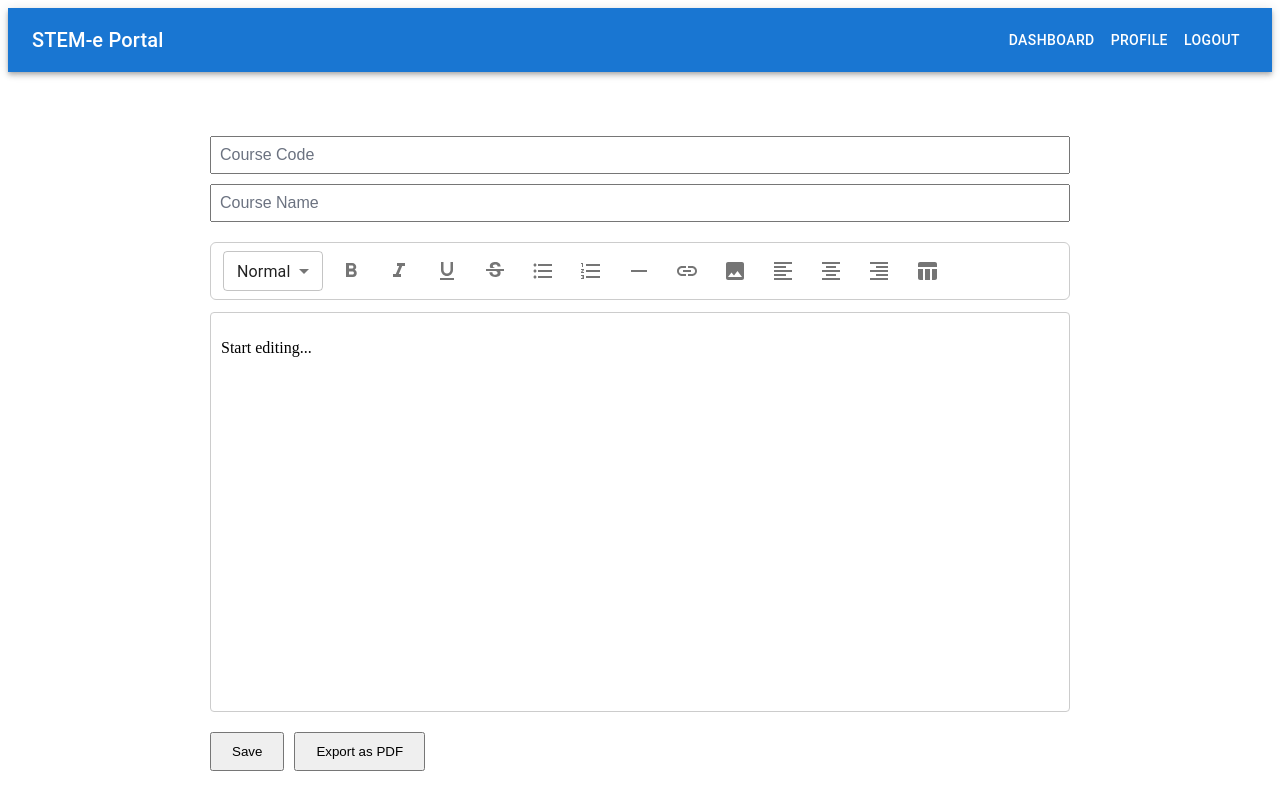
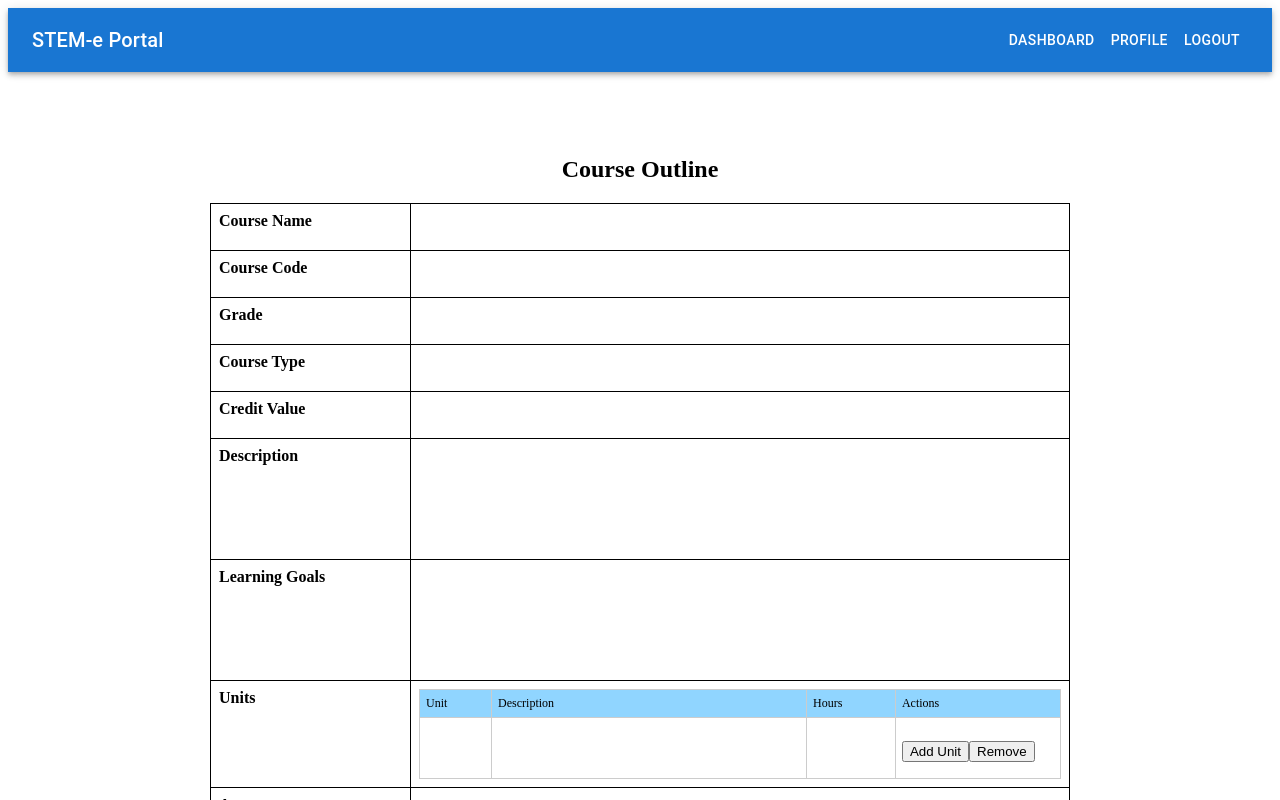
Before and after one commit to pterdactyl/steme-portal, a React (Create React App) app: page /edit in a window 1280 px wide. Shown: the top 800 px of the page. Built offline with nearby package versions, Linux system fonts and the light colour scheme; no server answers; the database is empty; sample sign-in values are in the browser's storage.

Commit message:
Update teacher course outline

```diff
--- a/src/pages/EditOutline.js
+++ b/src/pages/EditOutline.js
@@ -1,238 +1,324 @@
-import React, { useState, useEffect } from "react";
-import { useEditor, EditorContent } from "@tiptap/react";
-import StarterKit from "@tiptap/starter-kit";
-import Underline from "@tiptap/extension-underline";
-import TextAlign from "@tiptap/extension-text-align";
-import Image from "@tiptap/extension-image";
-import Link from "@tiptap/extension-link";
-import Table from "@tiptap/extension-table";
-import TableRow from "@tiptap/extension-table-row";
-import TableCell from "@tiptap/extension-table-cell";
-import TableHeader from "@tiptap/extension-table-header";
-import html2pdf from "html2pdf.js";
-import "../App.css";
-
-import {
-  FormatBold,
-  FormatItalic,
-  FormatUnderlined,
-  StrikethroughS,
-  FormatListBulleted,
-  FormatListNumbered,
-  HorizontalRule,
-  Link as LinkIcon,
-  Image as ImageIcon,
-  FormatAlignLeft,
-  FormatAlignCenter,
-  FormatAlignRight,
-  TableChart,
-} from "@mui/icons-material";
-
-import { IconButton, Select, MenuItem } from "@mui/material";
+import React, { useState } from "react";
+import { db } from "../Auth/firebase";
+import { doc, setDoc } from "firebase/firestore";
 
 export default function EditOutline() {
-  const [courseCode, setCourseCode] = useState("");
-  const [courseName, setCourseName] = useState("");
-
-  const editor = useEditor({
-    extensions: [
-      StarterKit.configure({
-        heading: { levels: [1, 2, 3] },
-      }),
-      Underline,
-      TextAlign.configure({
-        types: ["heading", "paragraph"],
-      }),
-      Link,
-      Image,
-      Table.configure({ resizable: true }),
-      TableRow,
-      TableHeader,
-      TableCell,
-    ],
-    content: `<p>Start editing...</p>`,
+  const [outline, setOutline] = useState({
+    courseCode: "",
+    courseName: "",
+    grade: "",
+    courseType: "",
+    credit: "",
+    description: "",
+    learningGoals: "",
+    assessment: "",
   });
 
-  useEffect(() => {
-    const savedData = localStorage.getItem("course_ENG1D_full");
-    if (savedData) {
-      const parsed = JSON.parse(savedData);
-      setCourseCode(parsed.courseCode || "");
-      setCourseName(parsed.courseName || "");
-      if (editor && parsed.outlineContent) {
-        editor.commands.setContent(parsed.outlineContent);
+  const [units, setUnits] = useState([{
+    unitNum: "",
+    unitDescription: "",
+    unitHours:""
+  }]);
+
+  React.useEffect(() => {
+  const savedOutline = localStorage.getItem("courseOutline");
+  const savedUnits = localStorage.getItem("courseOutlineUnits");
+  if (savedOutline) {
+    setOutline(JSON.parse(savedOutline));
   }
+  if (savedUnits) {
+    setUnits(JSON.parse(savedUnits));
   }
-  }, [editor]);
+  }, []);
 
-  const handleSave = () => {
-    if (!editor) return;
-    const dataToSave = {
-      courseCode,
-      courseName,
-      outlineContent: editor.getHTML(),
+  React.useEffect(() => {
+  const textareas = document.querySelectorAll("textarea");
+  textareas.forEach((ta) => {
+    ta.style.height = "auto";
+    ta.style.height = `${ta.scrollHeight}px`;
+  });
+  }, [outline]);
+
+
+  const handleChange = (key, value) => {
+    setOutline((prev) => ({ ...prev, [key]: value }));
   };
-    localStorage.setItem("course_ENG1D_full", JSON.stringify(dataToSave));
+
+  const addUnit = () => {
+    setUnits([...units, { title: "", description: "" }]);
+  };
+
+  const removeUnit = (index) => {
+    setUnits(units.filter((_, i) => i !== index));
+  };
+
+  const updateUnit = (index, field, value) => {
+    const newUnits = [...units];
+    newUnits[index][field] = value;
+    setUnits(newUnits);
+  };
+
+  const handleSaveLocal = () => {
+    localStorage.setItem("courseOutline", JSON.stringify(outline));
+    localStorage.setItem("courseOutlineUnits", JSON.stringify(units));
     alert("Saved locally!");
   };
 
-  const handleExportPDF = () => {
-    if (!editor) return;
-
-    const html = `
-      <h1>${courseCode} - ${courseName}</h1>
-      ${editor.getHTML()}
-    `;
-
-    const container = document.createElement("div");
-    container.style.width = "794px";
-    container.style.minHeight = "1122px";
-    container.style.padding = "40px 60px";
-    container.style.fontFamily = "'Times New Roman', serif";
-    container.style.fontSize = "12pt";
-    container.style.lineHeight = "1.5";
-    container.style.background = "white";
-    container.innerHTML = html;
-
-    html2pdf()
-      .set({
-        margin: 0,
-        filename: `${courseCode || "course-outline"}.pdf`,
-        image: { type: "jpeg", quality: 0.98 },
-        html2canvas: { scale: 2, useCORS: true },
-        jsPDF: { unit: "pt", format: "a4", orientation: "portrait" },
-      })
-      .from(container)
-      .save();
+  const handleSaveToFirestore = async () => {
+    try {
+      const docRef = doc(db, "courseOutlines", outline.courseCode || "defaultCode");
+      await setDoc(docRef, {
+        ...outline,
+        units,
+        timestamp: new Date(),
+      });
+      alert("Saved to Firestore!");
+    } catch (error) {
+      console.error("Firestore Save Error:", error.code, error.message);
+      alert(`Failed to save: ${error.message}`);
+    }
   };
-
-  if (!editor) return null;
 
   return (
     <div style={{ maxWidth: 900, margin: "20px auto", padding: 20 }}>
-      {/* Inputs */}
+      <h2 style={{ textAlign: "center" }}>Course Outline</h2>
+      <table style={{ width: "100%", borderCollapse: "collapse", marginBottom: 20 }}>
+        <tbody>
+          <tr>
+            <td style={leftSide}><strong>Course Name</strong></td>
+            <td style={cellStyle}>
               <input
                 type="text"
-        placeholder="Course Code"
-        value={courseCode}
-        onChange={(e) => setCourseCode(e.target.value)}
-        style={{ width: "100%", padding: 8, marginBottom: 10, fontSize: 16 }}
+                value={outline.courseName}
+                onChange={(e) => handleChange("courseName", e.target.value)}
+                style={inputStyle}
               />
+            </td>
+          </tr>
+          <tr>
+            <td style={leftSide}><strong>Course Code</strong></td>
+            <td style={cellStyle}>
               <input
                 type="text"
-        placeholder="Course Name"
-        value={courseName}
-        onChange={(e) => setCourseName(e.target.value)}
-        style={{ width: "100%", padding: 8, marginBottom: 20, fontSize: 16 }}
+                value={outline.courseCode}
+                onChange={(e) => handleChange("courseCode", e.target.value)}
+                style={inputStyle}
               />
+            </td>
+          </tr>
+          <tr>
+            <td style={leftSide}><strong>Grade</strong></td>
+            <td style={cellStyle}>
+              <input
+                type="text"
+                value={outline.grade}
+                onChange={(e) => handleChange("grade", e.target.value)}
+                style={inputStyle}
+              />
+            </td>
+          </tr>
+          <tr>
+            <td style={leftSide}><strong>Course Type</strong></td>
+            <td style={cellStyle}>
+              <input
+                type="text"
+                value={outline.courseType}
+                onChange={(e) => handleChange("courseType", e.target.value)}
+                style={inputStyle}
+              />
+            </td>
+          </tr>
+          <tr>
+            <td style={leftSide}><strong>Credit Value</strong></td>
+            <td style={cellStyle}>
+              <input
+                type="text"
+                value={outline.credit}
+                onChange={(e) => handleChange("credit", e.target.value)}
+                style={inputStyle}
+              />
+            </td>
+          </tr>
+          <tr>
+            <td style={leftSide}><strong>Description</strong></td>
+            <td style={cellStyle}>
+              <textarea
+                value={outline.description}
+                onChange={(e) => handleChange("description", e.target.value)}
+                onInput={(e) => {
+                  e.target.style.height = "auto";
+                  e.target.style.height = `${e.target.scrollHeight}px`;
+                }}
+                style={textareaStyle}
+              />
+            </td>
+          </tr>
+          <tr>
+            <td style={leftSide}><strong>Learning Goals</strong></td>
+            <td style={cellStyle}>
+              <textarea
+                value={outline.learningGoals}
+                onChange={(e) => handleChange("learningGoals", e.target.value)}
+                onInput={(e) => {
+                  e.target.style.height = "auto";
+                  e.target.style.height = `${e.target.scrollHeight}px`;
+                }}
+                style={textareaStyle}
+              />
+            </td>
+          </tr>
+          <tr>
+            <td style={leftSide}><strong>Units</strong></td>
+            <td style={cellStyle}>
+              <table style={{ width: "100%", borderCollapse: "collapse" }}>
+                <thead>
+                  <tr>
+                    <td style={subHeaderStyle}>Unit</td>
+                    <td style={subHeaderStyle}>Description</td>
+                    <td style={subHeaderStyle}>Hours</td>
+                    <td style={subHeaderStyle}>Actions</td>
+                  </tr>
+                </thead>
+                <tbody>
+                  {units.map((unit, index) => (
+                    <tr key={index}>
+                      <td style={unitColumn}>
+                        <input
+                          type="text"
+                          value={unit.unitNum}
+                          onChange={(e) => updateUnit(index, "unit", e.target.value)}
+                          style={inputStyle}
+                        />
+                      </td>
+                      <td style={descriptionColumn}>
+                        <textarea
+                          value={unit.unitDescription}
+                          onChange={(e) => handleChange("unit description", e.target.value)}
+                          onInput={(e) => {
+                            e.target.style.height = "auto";
+                            e.target.style.height = `${e.target.scrollHeight}px`;
+                          }}
+                          style={unitDescription}
+                        />
+                      </td>
+                      <td style={hoursColumn}>
+                        <input
+                          type="text"
+                          value={unit.unitHours}
+                          onChange={(e) => updateUnit(index, "hours", e.target.value)}
+                          style={inputStyle}
+                        />
+                      </td>
+                      <td style={actionColumn}>
+                        <button onClick={addUnit} style={{ marginTop: "8px" }}>
+                          Add Unit
+                        </button>
+                        <button onClick={() => removeUnit(index)}>Remove</button>
+                      </td>
+                    </tr>
+                  ))}
+                </tbody>
+              </table>
+            </td>
+          </tr>
+          <tr>
+            <td style={leftSide}><strong>Assessment</strong></td>
+            <td style={cellStyle}>
+              <textarea
+                value={outline.assessment}
+                onChange={(e) => handleChange("assessment", e.target.value)}
+                onInput={(e) => {
+                  e.target.style.height = "auto";
+                  e.target.style.height = `${e.target.scrollHeight}px`;
+                }}
+                style={textareaStyle}
+              />
+            </td>
+          </tr>
+        </tbody>
+      </table>
 
-      {/* Toolbar */}
-      <div
-        style={{
-          marginBottom: 12,
-          padding: "8px 12px",
-          borderRadius: 6,
-          border: "1px solid #ccc",
-          background: "#fff",
-          display: "flex",
-          flexWrap: "wrap",
-          gap: 8,
-          alignItems: "center",
-        }}
-      >
-        <Select
-          value={
-            editor.isActive("heading", { level: 1 })
-              ? "h1"
-              : editor.isActive("heading", { level: 2 })
-              ? "h2"
-              : editor.isActive("heading", { level: 3 })
-              ? "h3"
-              : "paragraph"
-          }
-          onChange={(e) => {
-            const value = e.target.value;
-            const chain = editor.chain().focus();
-            if (value === "paragraph") {
-              chain.setParagraph().run();
-            } else {
-              const level = parseInt(value.replace("h", ""), 10);
-              chain.toggleHeading({ level }).run();
-            }
-          }}
-          size="small"
-        >
+      <button onClick={handleSaveToFirestore} style={{ padding: "10px 20px" }}>
+        Save to Firestore
+      </button>
 
-          <MenuItem value="paragraph">Normal</MenuItem>
-          <MenuItem value="h1">Heading 1</MenuItem>
-          <MenuItem value="h2">Heading 2</MenuItem>
-          <MenuItem value="h3">Heading 3</MenuItem>
-        </Select>
+      <button onClick={handleSaveLocal} style={{ padding: "10px 20px" }}>
+        Save Locally
+      </button>
 
-        {/* Format Buttons */}
-        <IconButton onClick={() => editor.chain().focus().toggleBold().run()} color={editor.isActive("bold") ? "primary" : "default"}><FormatBold /></IconButton>
-        <IconButton onClick={() => editor.chain().focus().toggleItalic().run()} color={editor.isActive("italic") ? "primary" : "default"}><FormatItalic /></IconButton>
-        <IconButton onClick={() => editor.chain().focus().toggleUnderline().run()} color={editor.isActive("underline") ? "primary" : "default"}><FormatUnderlined /></IconButton>
-        <IconButton onClick={() => editor.chain().focus().toggleStrike().run()} color={editor.isActive("strike") ? "primary" : "default"}><StrikethroughS /></IconButton>
-
-        {/* Lists */}
-        <IconButton onClick={() => editor.chain().focus().toggleBulletList().run()} color={editor.isActive("bulletList") ? "primary" : "default"}><FormatListBulleted /></IconButton>
-        <IconButton onClick={() => editor.chain().focus().toggleOrderedList().run()} color={editor.isActive("orderedList") ? "primary" : "default"}><FormatListNumbered /></IconButton>
-
-        {/* Horizontal Rule */}
-        <IconButton onClick={() => editor.chain().focus().setHorizontalRule().run()}><HorizontalRule /></IconButton>
-
-        {/* Link & Image */}
-        <IconButton
-          onClick={() => {
-            const url = prompt("Enter URL");
-            if (url) editor.chain().focus().extendMarkRange("link").setLink({ href: url }).run();
-          }}
-          color={editor.isActive("link") ? "primary" : "default"}
-        >
-          <LinkIcon />
-        </IconButton>
-
-        <IconButton
-          onClick={() => {
-            const url = prompt("Enter image URL");
-            if (url) editor.chain().focus().setImage({ src: url }).run();
-          }}
-        >
-          <ImageIcon />
-        </IconButton>
-
-        {/* Align */}
-        <IconButton onClick={() => editor.chain().focus().setTextAlign("left").run()} color={editor.isActive({ textAlign: "left" }) ? "primary" : "default"}><FormatAlignLeft /></IconButton>
-        <IconButton onClick={() => editor.chain().focus().setTextAlign("center").run()} color={editor.isActive({ textAlign: "center" }) ? "primary" : "default"}><FormatAlignCenter /></IconButton>
-        <IconButton onClick={() => editor.chain().focus().setTextAlign("right").run()} color={editor.isActive({ textAlign: "right" }) ? "primary" : "default"}><FormatAlignRight /></IconButton>
-
-        {/* Table */}
-        <IconButton onClick={() => editor.chain().focus().insertTable({ rows: 3, cols: 3, withHeaderRow: true }).run()}><TableChart /></IconButton>
-      </div>
-
-      {/* Editor */}
-      <EditorContent
-        editor={editor}
-        style={{
-          border: "1px solid #ccc",
-          borderRadius: 4,
-          minHeight: 400,
-          padding: 10,
-          backgroundColor: "white",
-          marginBottom: 20,
-        }}
-      />
-
-      {/* Save & Export Buttons */}
-      <div style={{ display: "flex", gap: 10 }}>
-        <button onClick={handleSave} style={{ padding: "10px 20px" }}>
-          Save
-        </button>
-        <button onClick={handleExportPDF} style={{ padding: "10px 20px" }}>
-          Export as PDF
-        </button>
-      </div>
     </div>
   );
 }
+
+const cellStyle = {
+  border: "1px solid #000000",
+  padding: "8px",
+  verticalAlign: "top",
+};
+
+const leftSide = {
+  ...cellStyle,
+  width: "200px",
+  fontWeight: "bold",
+};
+
+const inputStyle = {
+  width: "100%",
+  padding: "8px",
+  fontSize: "12px",
+  border: "none",
+};
+
+const textareaStyle = {
+  width: "100%",
+  minHeight: "100px",
+  padding: "8px",
+  fontSize: "14px",
+  resize: "none",
+  border: "none",
+  outline: "none",
+  overflow: "hidden",
+  backgroundColor: "transparent",
+};
+
+const subHeaderStyle = {
+  border: "1px solid #ccc",
+  padding: "6px",
+  backgroundColor: "#90D5FF",
+  fontSize: "12px",
+};
+
+const unitColumn = {
+  border: "1px solid #ccc",
+  padding: "6px",
+  width: "30px",
+}
+
+const descriptionColumn = {
+  border: "1px solid #ccc",
+  padding: "6px",
+  width: "150px",
+}
+
+const unitDescription = {
+  width: "100%",
+  padding: "8px",
+  fontSize: "12px",
+  resize: "none",
+  border: "none",
+  outline: "none",
+  overflow: "hidden",
+  backgroundColor: "transparent",
+}
+
+const hoursColumn = {
+  border: "1px solid #ccc",
+  padding: "6px",
+  width: "30px",
+}
+
+const actionColumn = {
+  border: "1px solid #ccc",
+  padding: "6px",
+  width: "50px",
+}
```
Lines whose indentation alone changed are shown as unchanged.
